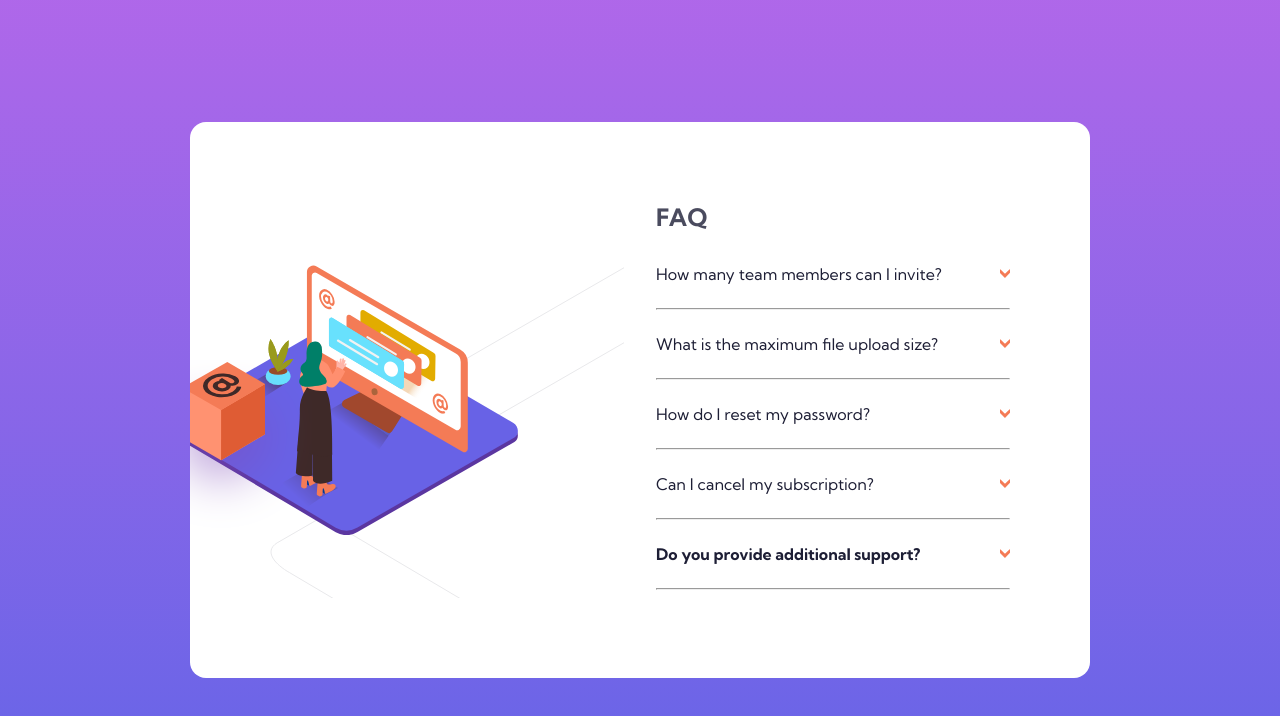
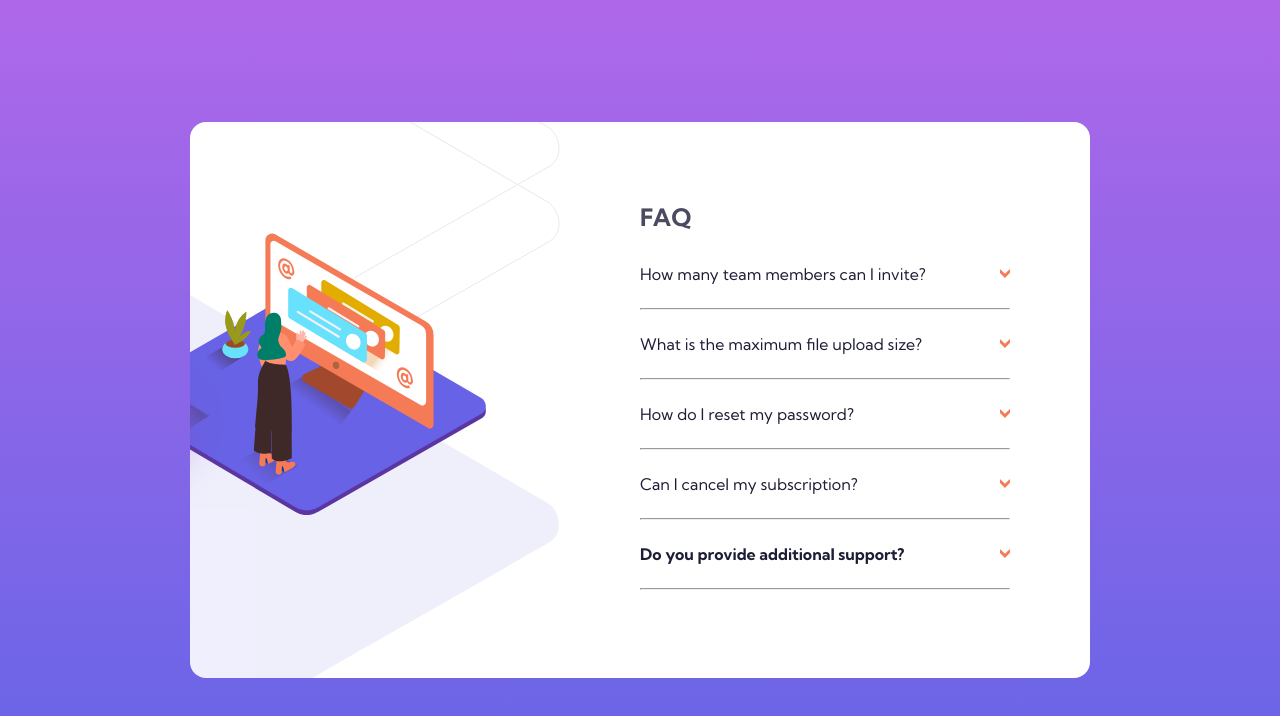
Before and after one commit to samlan24/FAQ-section, a plain HTML site: page index.html in a window 1280 px wide. Drawn offline with Linux system fonts and the light colour scheme.

Commit message:
css modification

```diff
--- a/styles.css
+++ b/styles.css
@@ -39,29 +39,29 @@ body {
   border-radius: 1rem;
   max-width: 900px;
   display: flex;
-  padding: 5rem;
+
   overflow: hidden;
   gap: 2rem;
-  width: 80%;
+  width: 100%;
+
 }
 
+
 .card__img {
+  background-image: url(./images/bg-pattern-desktop.svg);
+  background-repeat: no-repeat;
+  background-position: 100% 70%;
   flex: 1;
   position: relative;
-  display: flex;
-  align-items: center;
-  justify-content: center;
-  background-image: url(./images/bg-pattern-desktop.svg);
-  background-size: unset;
-  background-repeat: no-repeat;
-  background-position-y: bottom left;
+
+  padding-bottom: 0;
 }
 
 .img__one {
   width: 100%;
   position: absolute;
-  left: -30%;
-  height: auto;
+  left: -20%;
+  top: 20%;
 }
 
 .img__two {
@@ -77,6 +77,7 @@ body {
 .card__text {
   flex: 1;
   color: var(--Dark-grayish-blue);
+  padding:5rem 5rem 5rem 3rem;
 }
 
 h1 {
```
